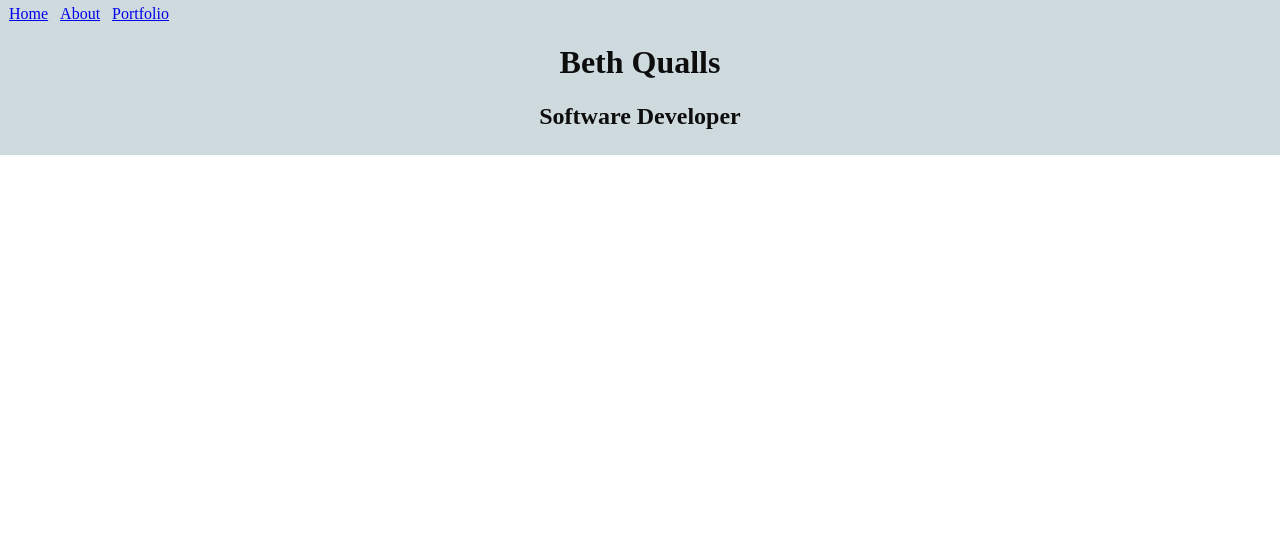
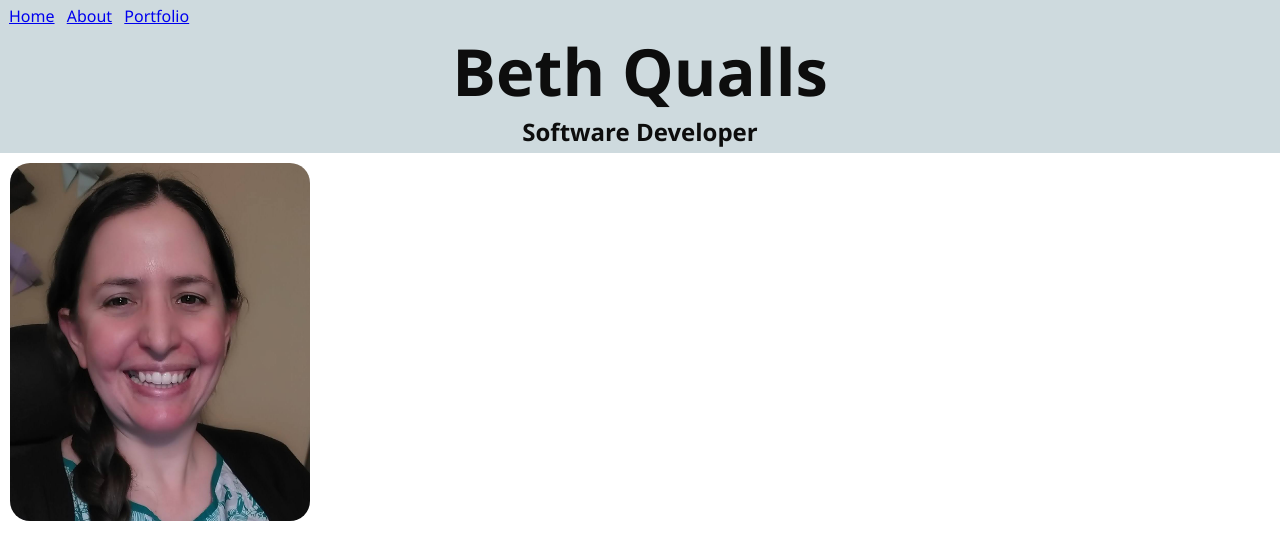
Before and after one commit to BethQ321/personal_website, a plain HTML site: page index.html in a window 1280 px wide. Drawn offline with Linux system fonts and the light colour scheme.

Commit message:
Adding photo & javascript page

```diff
--- a/index.html
+++ b/index.html
@@ -17,5 +17,8 @@
         <h1 class="center">Beth Qualls</h1>
         <h2 class="center">Software Developer</h2>
     </header>
+    <main>
+        <img class="headshot" src="images/headshot.jpg" alt="photo of Beth Qualls">
+    </main>
 </body>
 </html>
--- a/javascript.js
+++ b/javascript.js
@@ -0,0 +1 @@
+console.log("Hello World")
--- a/style.css
+++ b/style.css
@@ -1,6 +1,7 @@
 body {
     margin: 0;
     padding: 0;
+    font-family:'Segoe UI', Tahoma, Geneva, Verdana, sans-serif;
 }
 
 .center {
@@ -16,3 +17,19 @@ header {
     color: #0D0D0D;
     padding: 5px;
 }
+
+h1 {
+    font-size: 65px;
+    margin: 0px;
+}
+
+h2 {
+    margin: 0px;
+}
+
+.headshot {
+    float: left;
+    width: 300px;
+    margin: 10px;
+    border-radius: 20px;
+}
```
Also changed, not shown: images/headshot.jpg (added).
